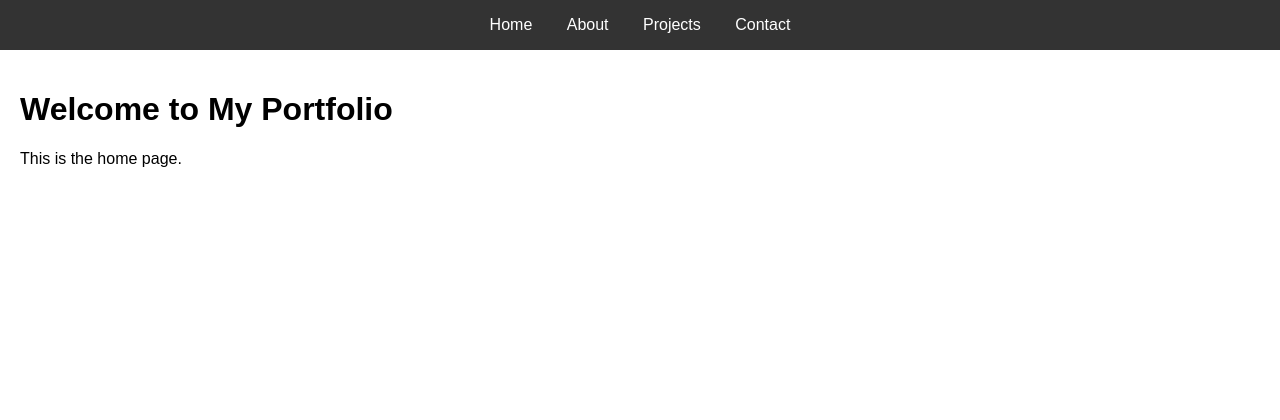
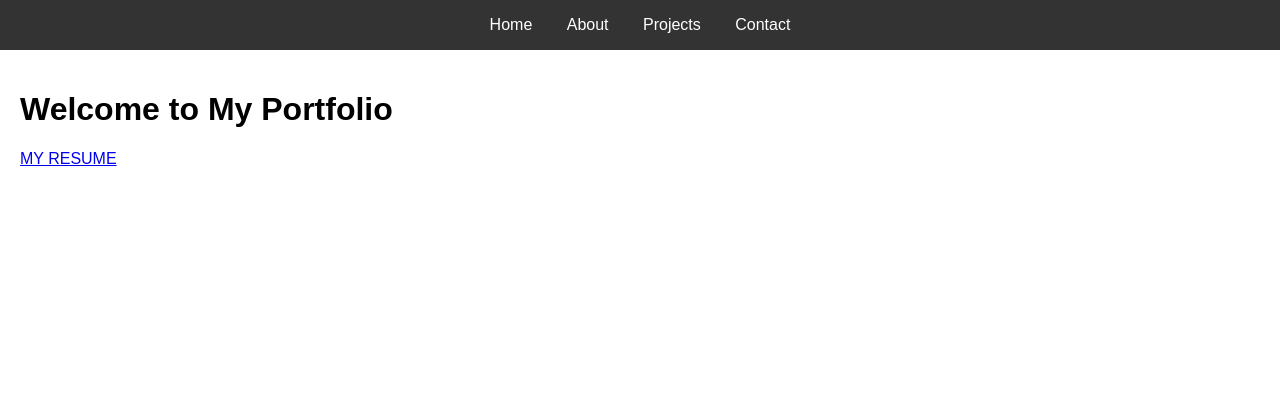
Before and after one commit to lauren-project/lauren_portfolio, a Flask app: page / in a window 1280 px wide. Shown: the top 420 px of the page. Run offline with Flask 3, Linux system fonts and the light colour scheme.

Commit message:
Add resume pdf file

```diff
--- a/app.py
+++ b/app.py
@@ -1,4 +1,4 @@
-from flask import Flask, render_template
+from flask import Flask, render_template, url_for
 
 app = Flask(__name__)
 
@@ -18,5 +18,9 @@ def projects():
 def contact():
     return render_template('contact.html')
 
+@app.route('/resume')
+def resume():
+    return render_template('resume.html')
+
 if __name__ == '__main__':
     app.run(debug=True)
--- a/templates/index.html
+++ b/templates/index.html
@@ -4,5 +4,7 @@
 
 {% block content %}
 <h1>Welcome to My Portfolio</h1>
-<p>This is the home page.</p>
+<a href="{{ url_for('resume') }}">
+  <p>MY RESUME</p>
+</a>
 {% endblock %}
```
Also changed, not shown: templates/resume.html (added, +8 -0 lines), 1 other file.
